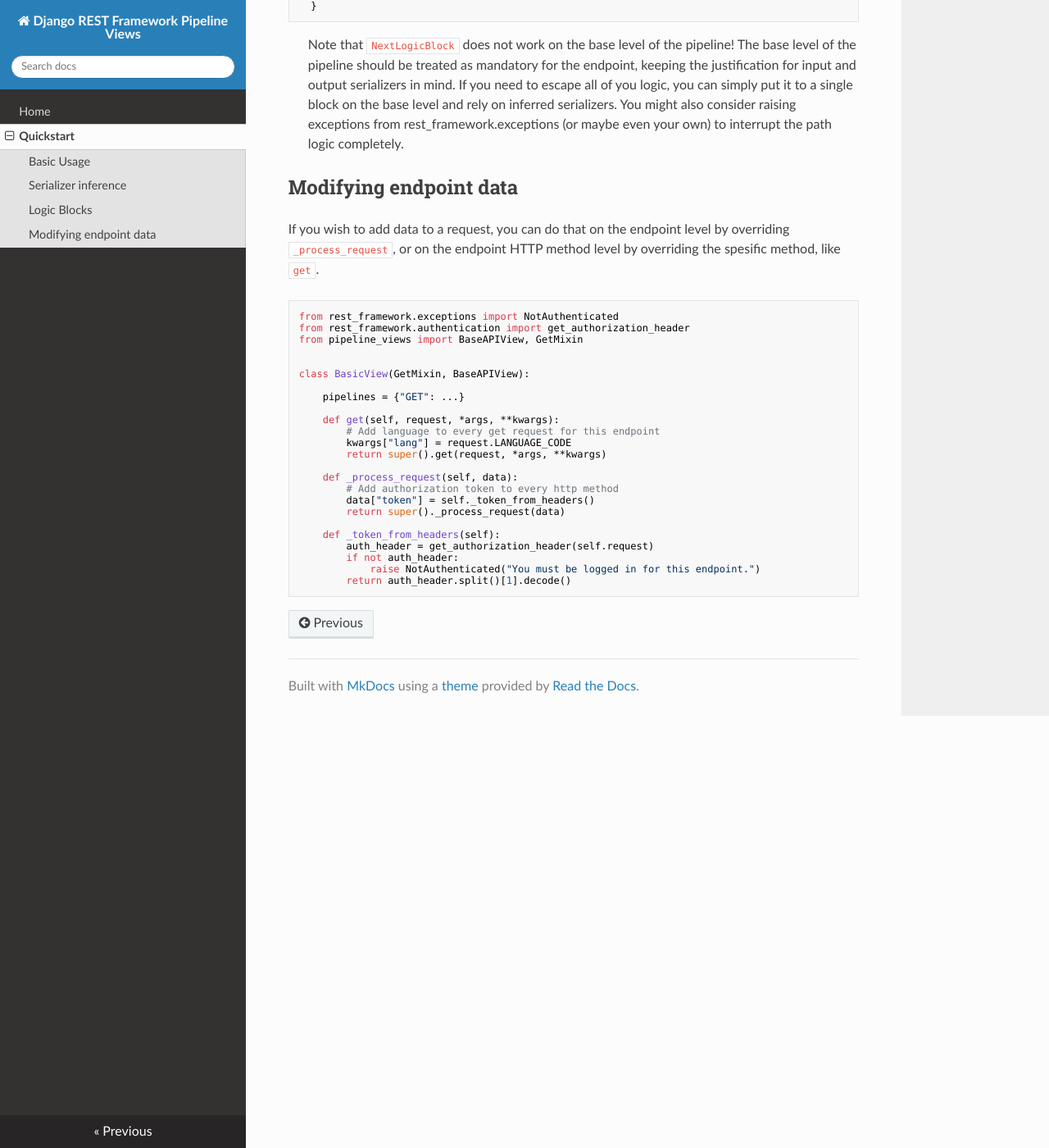
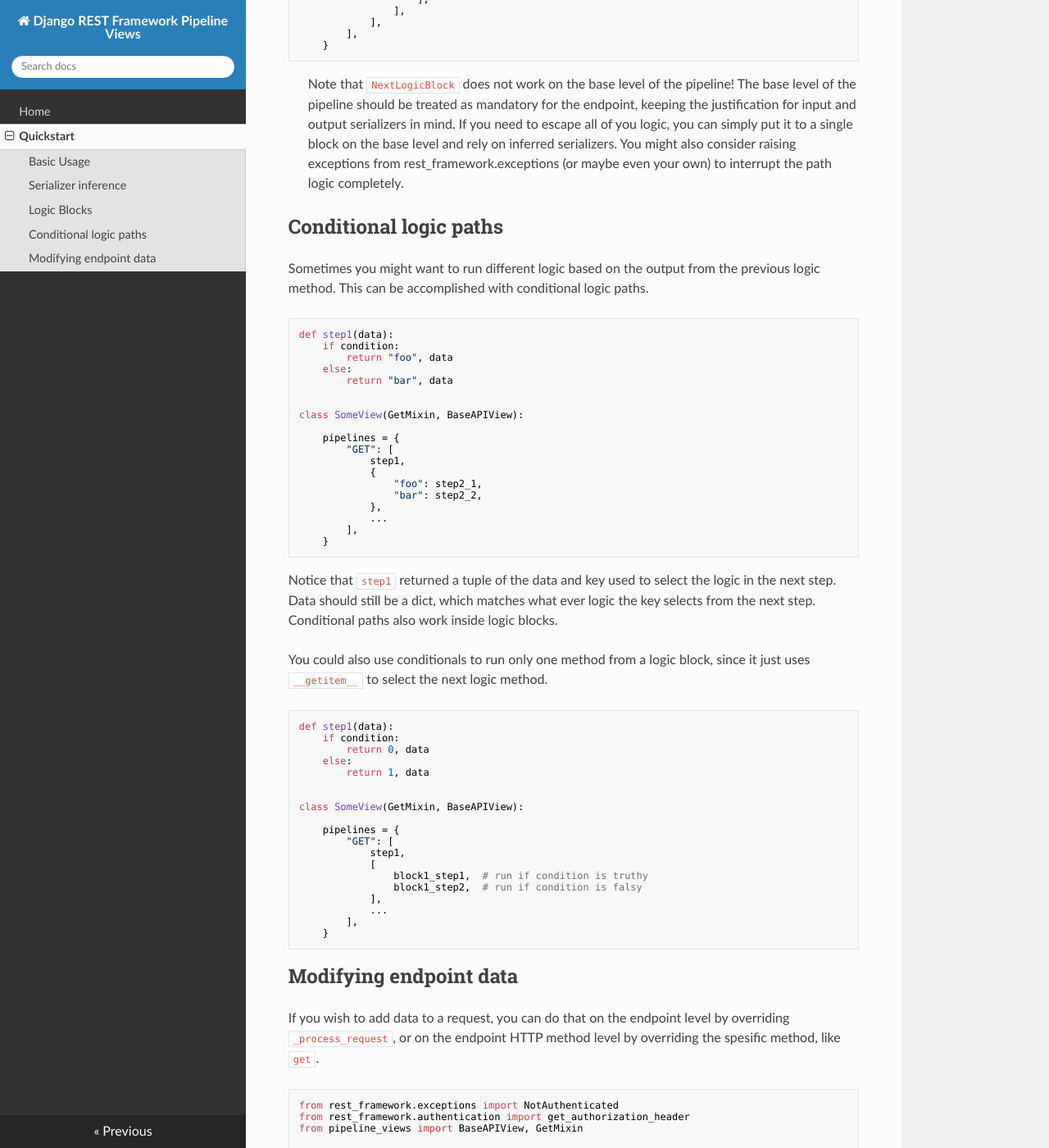
Before and after one commit to MrThearMan/drf-pipeline-views, an MkDocs documentation site: the page built from docs/quickstart.md, in a window 1280 px wide and 1400 px high, scrolled down 3003 px. Shown: the whole window at 82% size. Built offline with MkDocs 1.6.1, drawn with Linux system fonts in a browser that asks for light colours; nearby versions of some CDN libraries; some of the changed text lies outside the part shown.

Commit message:
Conditional paths for logic

````diff
--- a/docs/quickstart.md
+++ b/docs/quickstart.md
@@ -18,7 +18,7 @@ def step3(step3_input1, step3_input2):  # Matches return from step 1
     # to isolate it from the rest of the rest of the logic
     return {"step4_input1": ..., "step4_input2": ..., "step4_input3": ...}
 
-def step4(step4_input1, step4_input2, **kwargs):  # Ignore other inputs
+def step4(step4_input1, step4_input2, **kwargs):  # Ignore other inputs with kwargs
     # Process the data, but do not return anything -> next step takes no input
     return
 
@@ -50,19 +50,19 @@ from pipeline_views import BaseAPIView, GetMixin
 
 class SomeView(GetMixin, BaseAPIView):
 
-  pipelines = {
-    "GET": [
-        InputSerializer,
-        [
-            step1,
-            step2,
-            step3,
-            step4,
-            step5,
+    pipelines = {
+        "GET": [
+            InputSerializer,
+            [
+                step1,
+                step2,
+                step3,
+                step4,
+                step5,
+            ],
+            OutputSerializer,
         ],
-        OutputSerializer,
-    ],
-  }
+    }
 ```
 
 Using input and output serializers like this forces verification of the incoming and outcoming data,
@@ -76,15 +76,15 @@ Using serializers is totally optional. A pipeline like this will work just as we
 ```python
 class SomeView(GetMixin, BaseAPIView):
 
-  pipelines = {
-    "GET": [
-        step1,
-        step2,
-        step3,
-        step4,
-        step5,
-    ],
-  }
+    pipelines = {
+        "GET": [
+            step1,
+            step2,
+            step3,
+            step4,
+            step5,
+        ],
+    }
 ```
 
 BaseAPIView will try to infer a serializer with the correct serializer fields for
@@ -114,24 +114,27 @@ Pipeline logic can be grouped into blocks:
 ```python
 class SomeView(GetMixin, BaseAPIView):
 
-  pipelines = {
-    "GET": [
-        [
-            block1_step1,
-            block1_step2,
+    pipelines = {
+        "GET": [
+            [
+                block1_step1,
+                block1_step2,
+            ],
+            [
+                block2_step1,
+                block2_step2,
+            ],
         ],
-        [
-            block2_step1,
-            block2_step2,
-        ],
-    ],
-  }
+    }
 ```
 
-Logic blocks are useful if you want to skip some logic methods under certain conditions, e.g., to return a cached result.
-This can be accomplished by raising a `NextLogicBlock` exception. The exception can be initialized with:
+Logic blocks are useful if you want to skip some logic methods under certain conditions,
+e.g., to return a cached result. This can be accomplished by raising a `NextLogicBlock` exception.
+The exception can be initialized with:
+
 1. `NextLogicBlock()`, which passes given keyword arguments to the next step in the logic (or to the response if it's
 the last step in the logic) as a dictionary
+
 2. `NextLogicBlock.with_output(output=...)`, which passes any other output like lists or strings.
 
 ```python
@@ -155,33 +158,92 @@ def block2_step2():
     ...
 ```
 
-Logic blocks can be stacked recursively inside each other. In this case, `NextLogicBlock` will return to the parent logic block.
+Logic blocks can be stacked recursively inside each other. In this case, `NextLogicBlock` will return to the
+parent logic block.
 
 ```python
 class SomeView(GetMixin, BaseAPIView):
 
-  pipelines = {
-    "GET": [
-        [
-            block1_step1,
+    pipelines = {
+        "GET": [
             [
-                block2_step1,
+                block1_step1,
                 [
-                    block3_step1,
+                    block2_step1,
                     [
-                        ...
+                        block3_step1,
+                        [
+                            ...
+                        ],
                     ],
                 ],
             ],
         ],
-    ],
-  }
+    }
 ```
 
-> Note that `NextLogicBlock` does not work on the base level of the pipeline! The base level of the pipeline should be treated
-> as mandatory for the endpoint, keeping the justification for input and output serializers in mind.
-> If you need to escape all of you logic, you can simply put it to a single block on the base level and rely on inferred serializers.
-> You might also consider raising exceptions from rest_framework.exceptions (or maybe even your own) to interrupt the path logic completely.
+> Note that `NextLogicBlock` does not work on the base level of the pipeline! The base level of the
+> pipeline should be treated as mandatory for the endpoint, keeping the justification for input and output serializers
+> in mind. If you need to escape all of you logic, you can simply put it to a single block on the base level
+> and rely on inferred serializers. You might also consider raising exceptions from rest_framework.exceptions
+> (or maybe even your own) to interrupt the path logic completely.
+
+
+## Conditional logic paths
+
+Sometimes you might want to run different logic based on the output from the previous logic method.
+This can be accomplished with conditional logic paths.
+
+```python
+def step1(data):
+    if condition:
+        return "foo", data
+    else:
+        return "bar", data
+
+
+class SomeView(GetMixin, BaseAPIView):
+
+    pipelines = {
+        "GET": [
+            step1,
+            {
+                "foo": step2_1,
+                "bar": step2_2,
+            },
+            ...
+        ],
+    }
+```
+
+Notice that `step1` returned a tuple of the data and key used to select the logic in the next step.
+Data should still be a dict, which matches what ever logic the key selects from the next step.
+Conditional paths also work inside logic blocks.
+
+You could also use conditionals to run only one method from a logic block, since it just uses
+`__getitem__` to select the next logic method.
+
+```python
+def step1(data):
+    if condition:
+        return 0, data
+    else:
+        return 1, data
+
+
+class SomeView(GetMixin, BaseAPIView):
+
+    pipelines = {
+        "GET": [
+            step1,
+            [
+                block1_step1,  # run if condition is truthy
+                block1_step2,  # run if condition is falsy
+            ],
+            ...
+        ],
+    }
+```
 
 ## Modifying endpoint data
 
````
Also changed, not shown: 4 other files.
